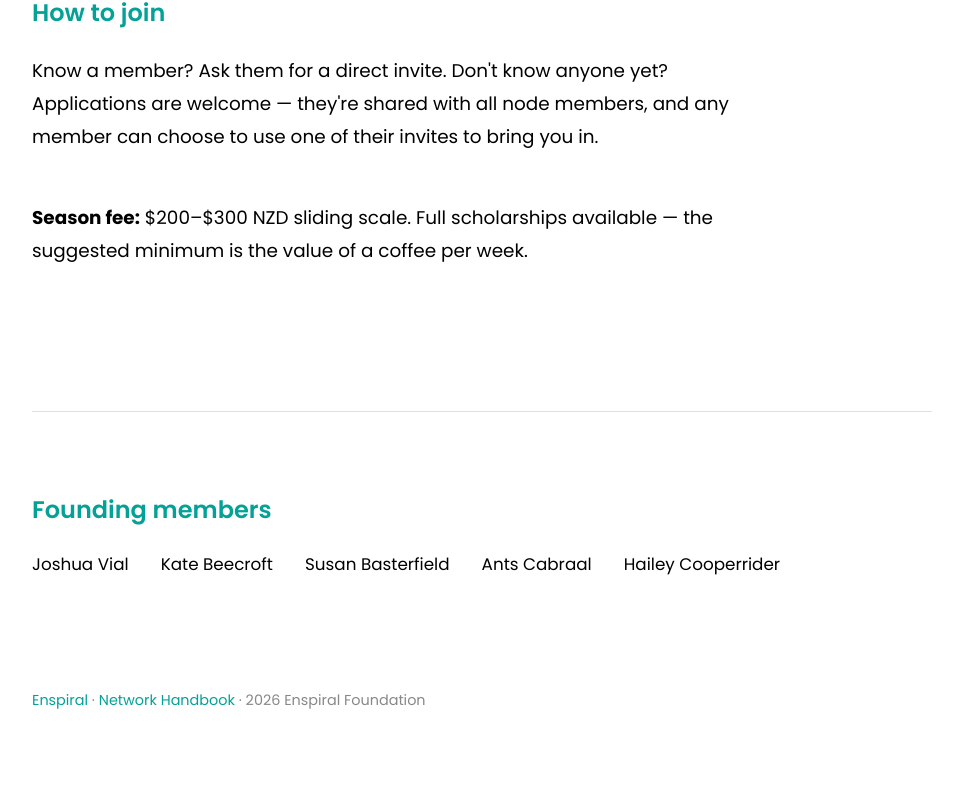
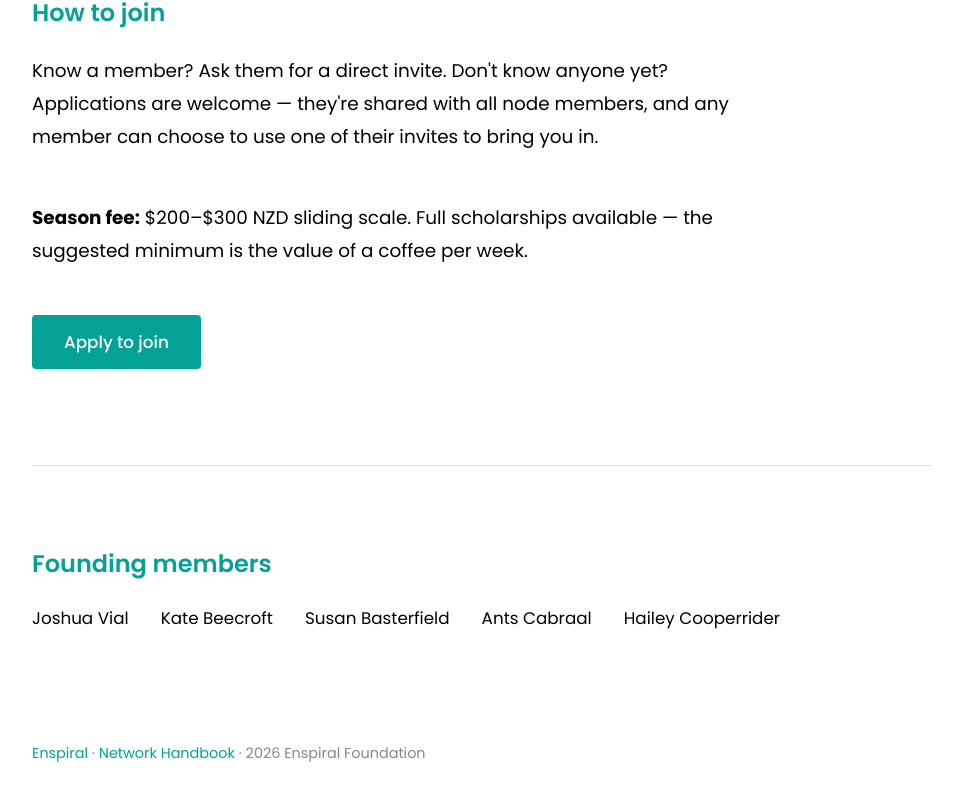
Before and after one commit to enspiral/forge, a Next.js app in the folder website/: page /forge/ in a window 1280 px wide. Shown: the part 1355-2155 px from the top of the page, without its empty margins (158-1121 px from the left). Before the commit the page ends 2114 px from the top, so only its background shows below. Built offline with nearby package versions, Linux system fonts and the light colour scheme.

Commit message:
add apply to join button with placeholder alert

```diff
--- a/website/app/page.jsx
+++ b/website/app/page.jsx
@@ -1,3 +1,5 @@
+'use client'
+
 import Link from 'next/link'
 
 const teal = '#03a196'
@@ -93,6 +95,9 @@ const styles = {
     borderRadius: '4px',
     fontSize: '1.05rem',
     fontWeight: 500,
+    fontFamily: "'Poppins', sans-serif",
+    border: 'none',
+    cursor: 'pointer',
   },
   divider: {
     border: 'none',
@@ -191,6 +196,12 @@ export default function Home() {
             <strong>Season fee:</strong> $200–$300 NZD sliding scale. Full scholarships available —
             the suggested minimum is the value of a coffee per week.
           </p>
+          <button
+            onClick={() => alert('This will link to an application form once Kate makes one!')}
+            style={styles.cta}
+          >
+            Apply to join
+          </button>
         </section>
 
         <hr style={styles.divider} />
```
